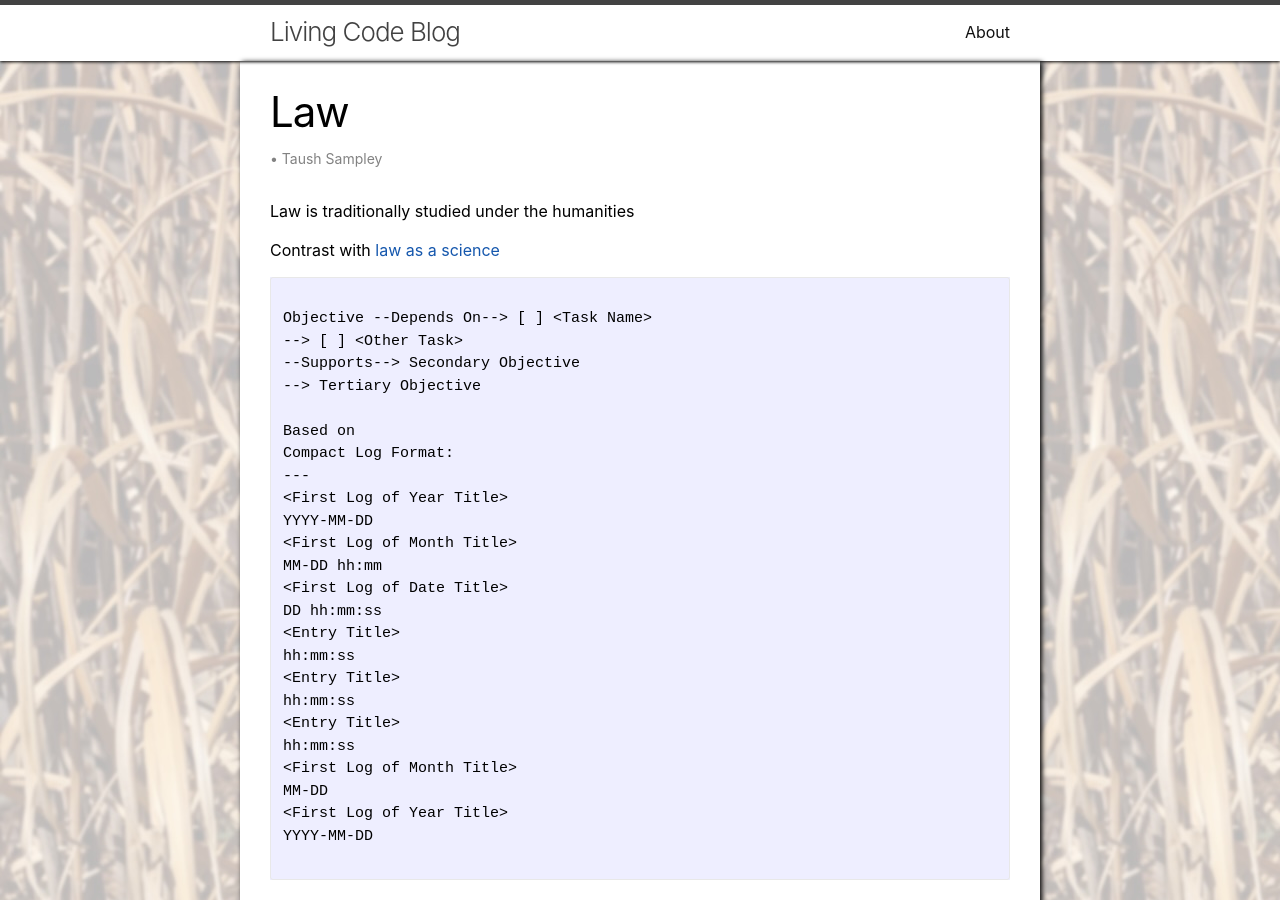
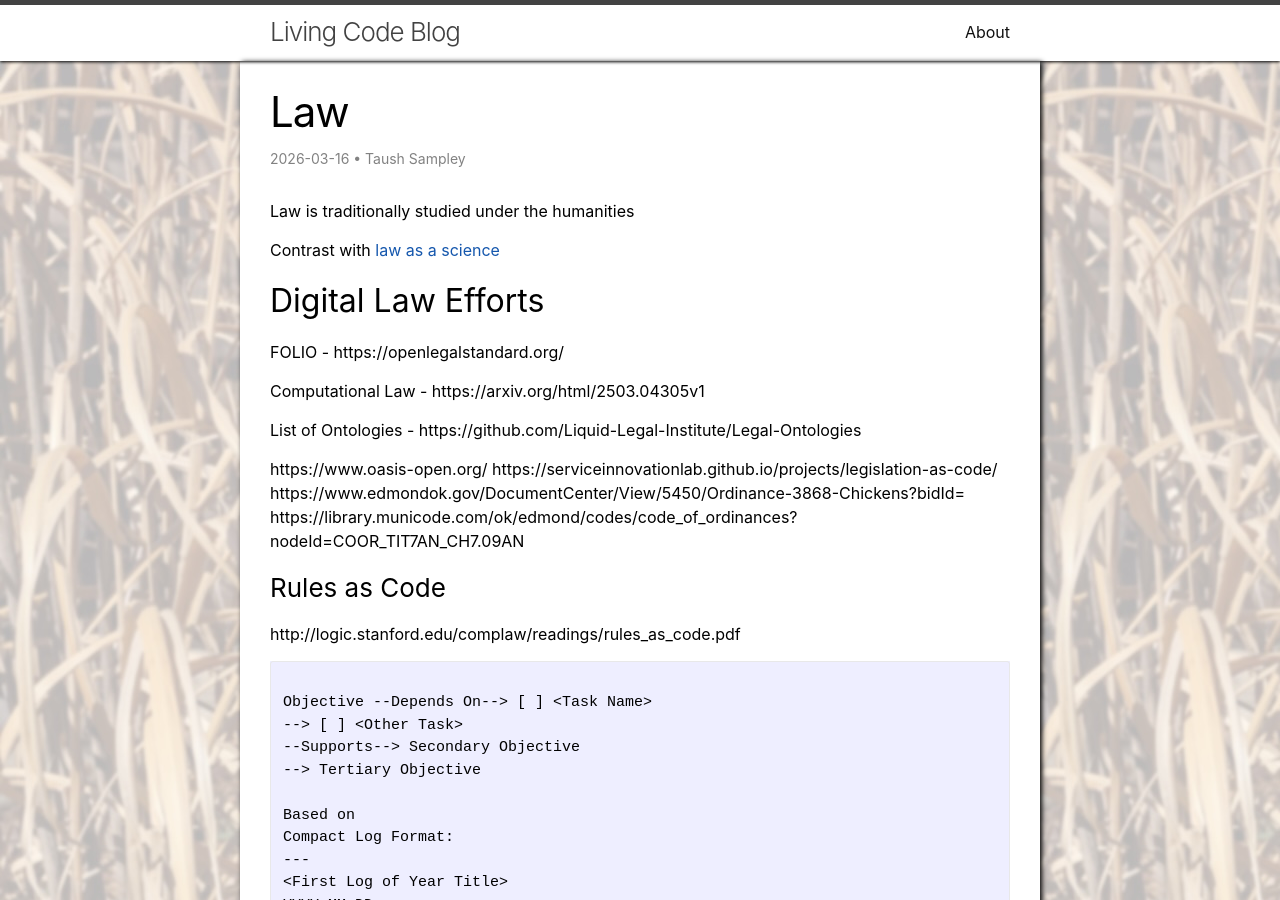
Before and after one commit to TSampley/TSampley.github.io, a Jekyll site: the page built from humanities/law/index.md, in a window 1280 px wide and 900 px high. Built offline with Jekyll 4.4.1, drawn with Linux system fonts in a browser that asks for light colours.

Commit message:
Add digital law resources

```diff
--- a/humanities/law/index.md
+++ b/humanities/law/index.md
@@ -2,14 +2,29 @@
 layout: wiki
 
 title: Law
-
+date: 2026-03-16 03:44 -0500
 ---
 
 Law is traditionally studied under the humanities
 
+Contrast with [law as a science](/science/sociology/law/)
 
+## Digital Law Efforts
 
-Contrast with [law as a science](/science/sociology/law/)
+FOLIO - https://openlegalstandard.org/
+
+Computational Law - https://arxiv.org/html/2503.04305v1
+
+List of Ontologies - https://github.com/Liquid-Legal-Institute/Legal-Ontologies
+
+https://www.oasis-open.org/
+https://serviceinnovationlab.github.io/projects/legislation-as-code/
+https://www.edmondok.gov/DocumentCenter/View/5450/Ordinance-3868-Chickens?bidId=
+https://library.municode.com/ok/edmond/codes/code_of_ordinances?nodeId=COOR_TIT7AN_CH7.09AN
+
+### Rules as Code
+http://logic.stanford.edu/complaw/readings/rules_as_code.pdf
+
 
 [^1]: https://www.etymonline.com/word/law
 [^2]: https://www.merriam-webster.com/dictionary/law#legalDictionary
```
Also changed, not shown: philosophy/ontology/index.md (+7 -0 lines).
